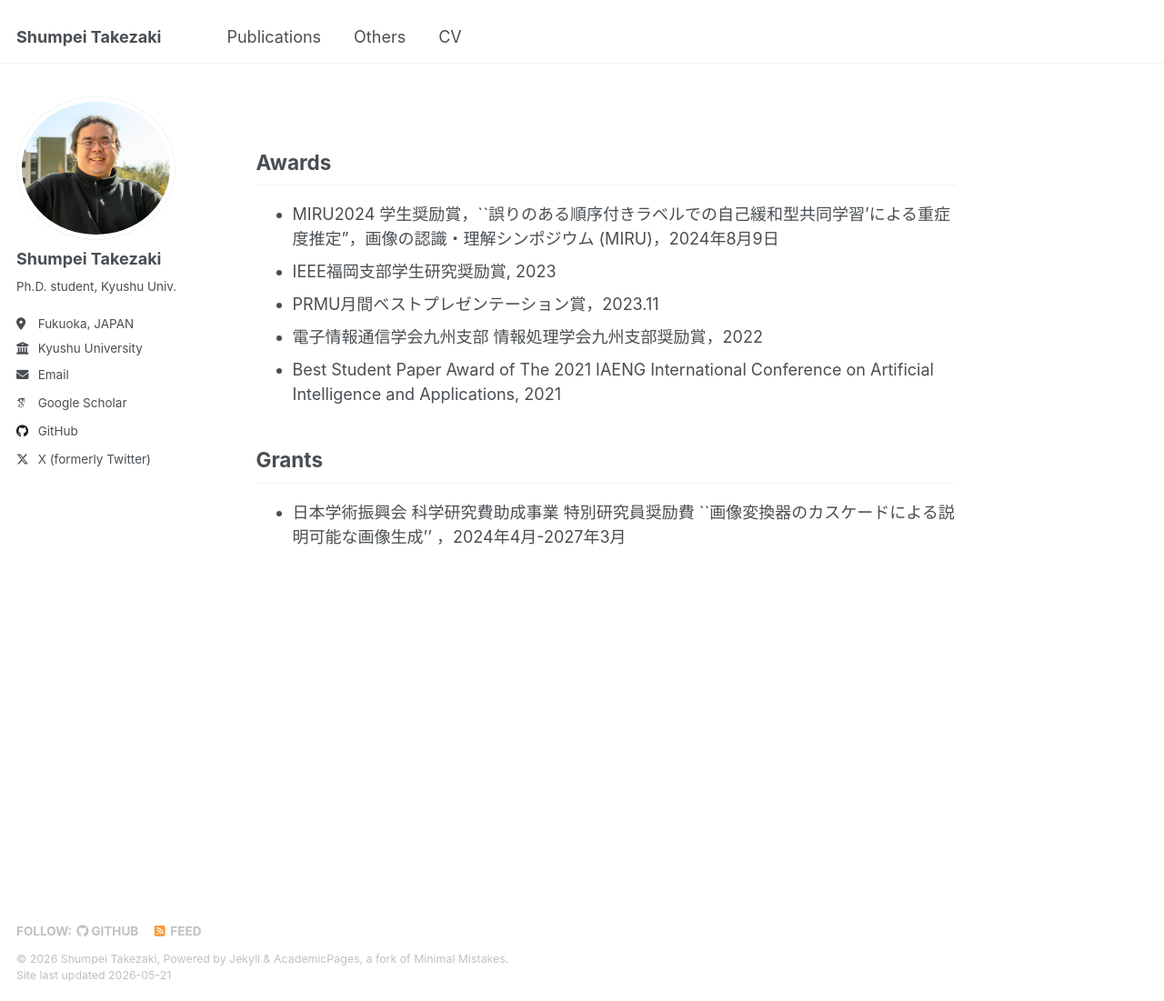
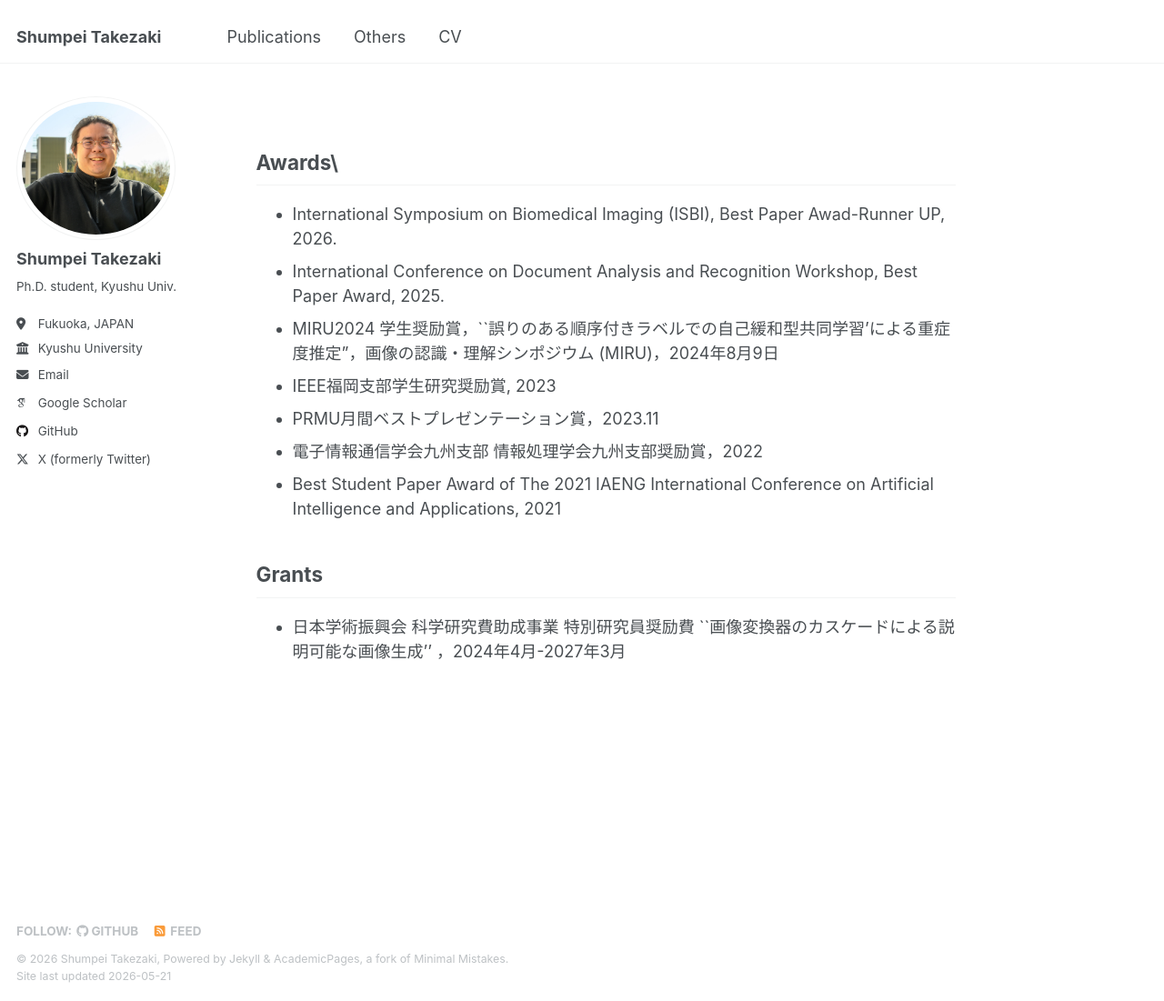
Before and after one commit to shumpei-takezaki/shumpei-takezaki.github.io, a Jekyll site: the page built from _pages/others.md, in a window 1280 px wide and 1101 px high. Shown: the whole window at 91% size. Built offline with Jekyll 4.4.1, drawn with Linux system fonts in a browser that asks for light colours; some web fonts are replaced.

Commit message:
update for award

```diff
--- a/_pages/others.md
+++ b/_pages/others.md
@@ -6,7 +6,9 @@ redirect_from:
 author_profile: true
 ---
 
-## Awards
+## Awards\
+* International Symposium on Biomedical Imaging (ISBI), Best Paper Awad-Runner UP, 2026.
+* International Conference on Document Analysis and Recognition Workshop, Best Paper Award, 2025.
 * MIRU2024 学生奨励賞，``誤りのある順序付きラベルでの自己緩和型共同学習'による重症度推定"，画像の認識・理解シンポジウム (MIRU)，2024年8月9日
 * IEEE福岡支部学生研究奨励賞, 2023
 * PRMU月間ベストプレゼンテーション賞，2023.11
```
